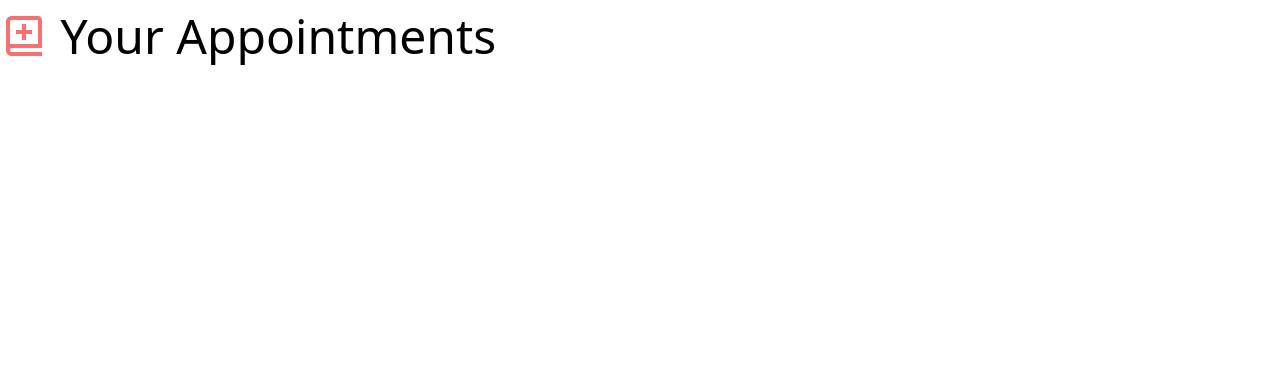
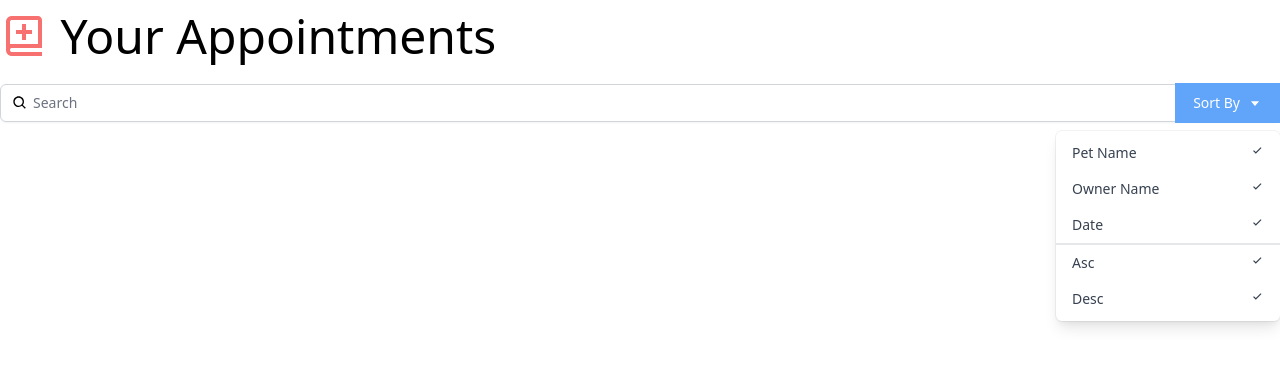
Before and after one commit to CanonMinds/react-interface, a React (Create React App) app: page / in a window 1280 px wide. Shown: the top 366 px of the page. Built offline with nearby package versions, Linux system fonts and the light colour scheme.

Commit message:
feature: added Search + Dropdown component

```diff
--- a/src/App.js
+++ b/src/App.js
@@ -1,10 +1,12 @@
-import { BiBookAdd } from 'react-icons/bi';
+import { BiBookAdd } from 'react-icons/bi'
+import Search from './components/Search'
 
 function App() {
   return (
     <div className="App container mx-auto mt-3 font-thin">
       <h1 className="text-5xl">
         <BiBookAdd className="inline-block text-red-400 align-top"/> Your Appointments </h1>
+        <Search />
     </div>
   );
 }
--- /dev/null
+++ b/src/components/Search.js
@@ -0,0 +1,55 @@
+import { BiSearch, BiCaretDown, BiCheck } from "react-icons/bi";
+
+const DropDown = () => {
+    return(
+        <div className="origin-top-right absolute right-0 mt-2 w-56
+        rounded-md shadow-lg bg-white ring-1 ring-black ring-opacity-5">
+            <div className="py-1" role="menu" aria-orientation="vertical" aria-labelledby="options-menu">
+            <div
+                className="px-4 py-2 text-sm text-gray-700 hover:bg-gray-100 hover:text-gray-900 flex justify-between cursor-pointer"
+                role="menuitem">Pet Name <BiCheck /></div>
+            <div
+                className="px-4 py-2 text-sm text-gray-700 hover:bg-gray-100 hover:text-gray-900 flex justify-between cursor-pointer"
+                role="menuitem">Owner Name  <BiCheck /></div>
+            <div
+                className="px-4 py-2 text-sm text-gray-700 hover:bg-gray-100 hover:text-gray-900 flex justify-between cursor-pointer"
+                role="menuitem">Date <BiCheck /></div>
+            <div
+                className="px-4 py-2 text-sm text-gray-700 hover:bg-gray-100 hover:text-gray-900 flex justify-between cursor-pointer border-gray-1 border-t-2"
+                role="menuitem">Asc <BiCheck /></div>
+            <div
+                className="px-4 py-2 text-sm text-gray-700 hover:bg-gray-100 hover:text-gray-900 flex justify-between cursor-pointer"
+                role="menuitem">Desc <BiCheck /></div>
+            </div>
+        </div>
+    )
+}
+
+const Search = () => {
+    return(
+        <div className="py-5">
+            <div className="mt-1 relative rounded-md shadow-sm">
+                <div className="absolute inset-y-0 left-0 pl-3 flex items-center pointer-events-none">
+                    <BiSearch />
+                    <label htmlFor="query" className="sr-only" />
+                </div>
+            <input type="text" name="query" id="query" value=""
+                className="pl-8 rounded-md focus:ring-indigo-500 focus:border-indigo-500 block w-full sm:text-sm border-gray-300" placeholder="Search" />
+                <div className="absolute inset-y-0 right-0 flex items-center">
+                    <div>
+                    <button type="button"
+                        className="justify-center px-4 py-2 bg-blue-400 border-2 border-blue-400 text-sm text-white hover:bg-blue-700 focus:outline-none focus:ring-2 focus:ring-offset-2 flex items-center" id="options-menu" aria-haspopup="true" aria-expanded="true">
+                        Sort By <BiCaretDown className="ml-2" />
+                    </button>
+                    <DropDown />
+                    </div>
+                </div>
+            </div>
+        </div>
+  )
+}
+
+export default Search
+
+// Search JSX obtained from https://lnkd.in/gsVzcz4
+// Drop Down JSX obtained from https://lnkd.in/gMqCjcx
```
